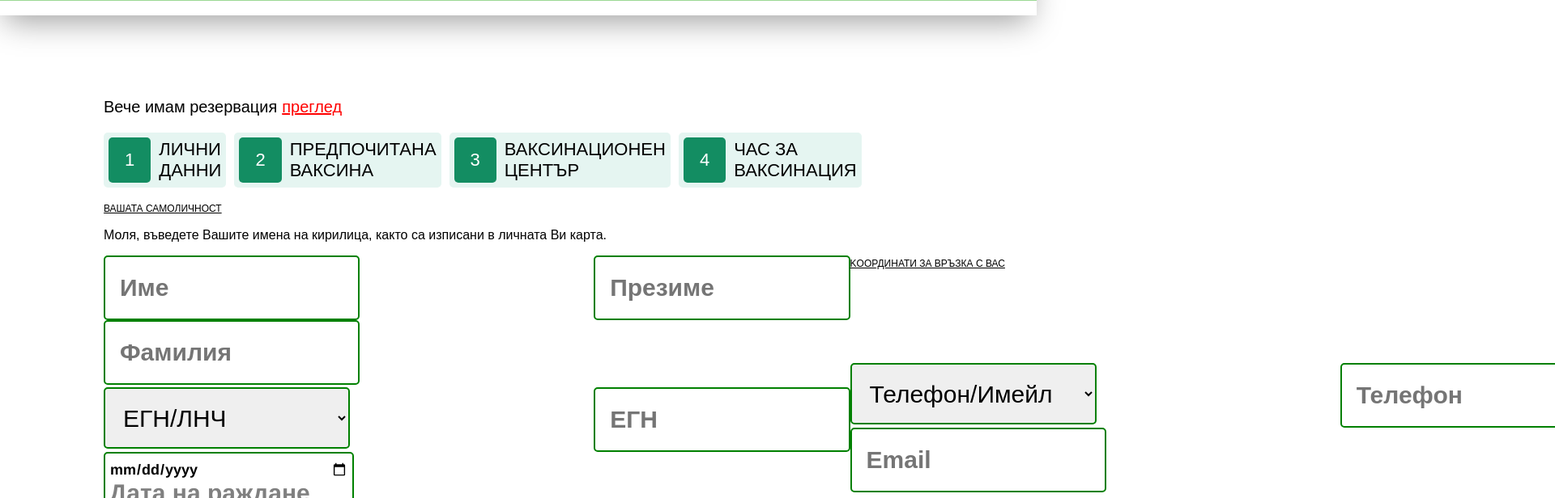
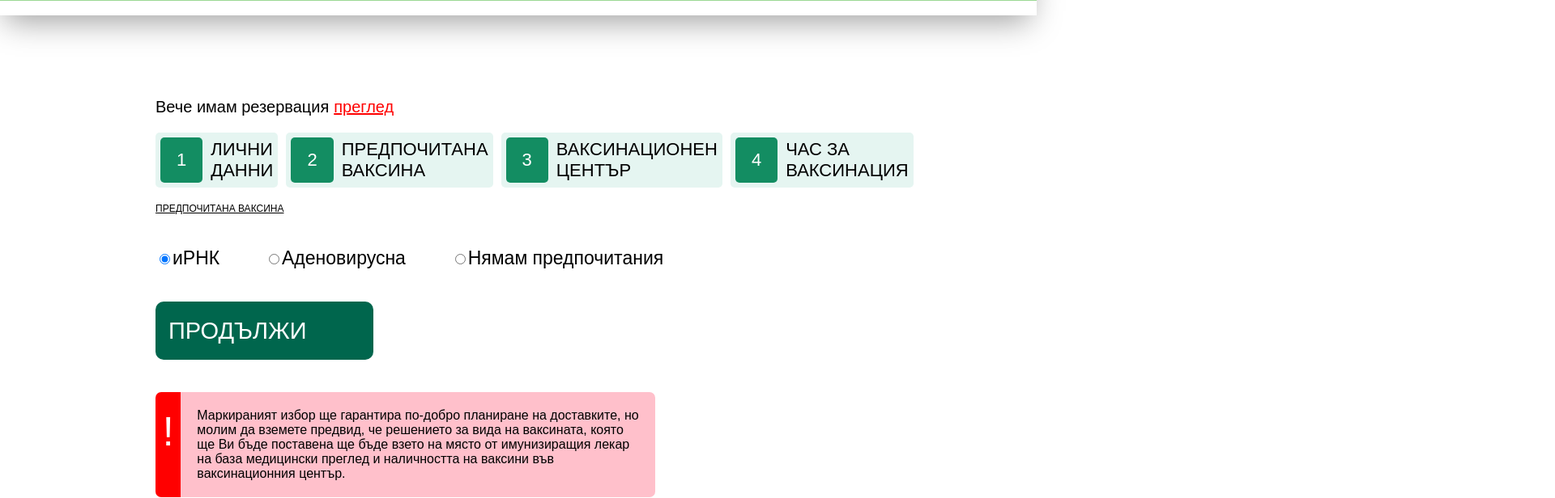
Before and after one commit to DenislavGolemanov/covidReg, a React (Create React App) app: page /registration/vaccine in a window 1280 px wide. Shown: the part 140-756 px from the top of the page at 81% size, 1920 px wide, since content can reach past the window. Built offline with nearby package versions, Linux system fonts and the light colour scheme.

Commit message:
Choice of Vaccine Page Created

```diff
--- a/src/App.css
+++ b/src/App.css
@@ -20,3 +20,30 @@
 
                         width: 70%;
                     }
+
+
+                    .small {
+
+                        font-size: 20px;
+                    }
+
+                    .registred {
+
+                        font-size: 20px;
+
+                        display: flex;
+
+                        margin: 20px 0px;
+                    }
+
+                    .registred p {
+                        margin: 0px 6px 0 0 ;
+                    }
+
+                    .link {
+
+                        margin-left: 30;
+                        text-decoration: underline;
+                        color: red;
+
+                    }
--- a/src/App.js
+++ b/src/App.js
@@ -8,6 +8,7 @@ import HomeView from '../src/components/HomePage/HomePage'
 import About from '../src/components/About/About'
 import Registration from '../src/components/Registration/Registration'
 import Reservation from  '../src/components/Login/Login'
+import Vaccine from '../src/components/Vaccine/Vaccine'
 
 
 
@@ -22,7 +23,8 @@ function App() {
       <Switch>
           <Route path="/" exact component={HomeView} />
           <Route path="/about" component={About} />
-          <Route path="/registration" component={Registration} />
+          <Route path="/registration/personal-record" component={Registration} />
+          <Route path="/registration/vaccine" component={Vaccine} />
           <Route path="/reservation" component={Reservation} />
 
       </Switch>
--- a/src/components/Header/Header.js
+++ b/src/components/Header/Header.js
@@ -13,7 +13,7 @@ function Header(props) {
                 <div className={style.registration}>
                     <span>Начало</span>
 
-                    <Link to="/registration">COVID-19 Регистрация за ваксинация</Link>
+                    <Link to="/registration/personal-record">COVID-19 Регистрация за ваксинация</Link>
                 </div>
             </div>
 
--- a/src/components/Login/Login.js
+++ b/src/components/Login/Login.js
@@ -16,8 +16,8 @@ function Login(props) {
             <div className="content">
                 <section className="small">
 
-                    <span>Вашата Самоличност</span>
-                    <p>Моля, въведете Вашите имена на кирилица, както са изписани в личната Ви карта.</p>
+                    <span>Идентификация</span>
+                    <p>Моля, въведете кодът, който сте получили, и данните, с които сте запазили вашия час за имунизация</p>
 
                 </section>
 
--- a/src/components/Registration/Registration.js
+++ b/src/components/Registration/Registration.js
@@ -27,9 +27,9 @@ class Registration extends Component {
             <div className={style.wrapper}>
                 <div className={style.content}>
 
-                <section className={style.registred}>
+                <section className="registred">
                     <p>Вече имам резервация</p>
-                    <Link to="/reservation" className={style.link}>преглед</Link>
+                    <Link to="/reservation" className="link">преглед</Link>
                 </section>
 
                 <Menu data = {menuOptions}/>
--- a/src/components/Registration/Registration.module.css
+++ b/src/components/Registration/Registration.module.css
@@ -13,26 +13,6 @@
 
 }
 
-.registred {
-
-    font-size: 20px;
-
-    display: flex;
-
-    margin: 20px 0px;
-}
-
-.registred p {
-    margin: 0px 6px 0 0 ;
-}
-
-.link {
-
-    margin-left: 30;
-    text-decoration: underline;
-    color: red;
-
-}
 
 
 
--- /dev/null
+++ b/src/components/Vaccine/Vaccine.js
@@ -0,0 +1,71 @@
+import style from '../Vaccine/Vaccine.module.css'
+
+import {Link} from 'react-router-dom'
+
+import Menu from '../Menu/Menu'
+import Button from '../commonComponents/Button/Button'
+
+
+
+
+function Vaccine(props) {
+
+    let menuOptions = ['Лични данни' , 'Предпочитана ваксина' , 'Ваксинационен център' , 'Час за ваксинация']
+
+    return(
+        <div className="wrapper">
+
+            <div className="content">
+
+            <section className='registred'>
+                    <p>Вече имам резервация</p>
+                    <Link to="/reservation" className="link">преглед</Link>
+            </section>
+
+            <Menu data = {menuOptions}/>
+
+            <span>Предпочитана ваксина</span>
+
+            <form action="">
+
+                <div className={style.radioOptions}>
+
+                    <div className={style.option}>
+                    <input type="radio" id="rnk" name="vaccinePreference" value="rnk"
+                            checked />
+                    <label for="rnk">иРНК</label>
+                    </div>
+
+                    <div className={style.option}>
+                    <input type="radio" id="adeno" name="vaccinePreference" value="adeno" />
+                    <label for="adeno">Аденовирусна</label>
+                    </div>
+
+                    <div className={style.option}>
+                    <input type="radio" id="none" name="vaccinePreference" value="none" />
+                    <label for="none">Нямам предпочитания</label>
+                    </div>
+
+                </div>
+
+
+                        <Button name={'Продължи'} />
+            </form>
+
+
+            <section className={style.warning}>
+                <div className={style.red}>!</div>
+                <div className={style.pink}>
+                    Маркираният избор ще гарантира по-добро планиране на доставките, но молим да вземете предвид, че решението за вида на ваксината, която ще Ви бъде поставена ще бъде взето на място от имунизиращия лекар на база медицински преглед и наличността на ваксини във ваксинационния център.
+                </div>
+            </section>
+
+
+
+            </div>
+        </div>
+    )
+
+}
+
+export default Vaccine
--- /dev/null
+++ b/src/components/Vaccine/Vaccine.module.css
@@ -0,0 +1,39 @@
+.warning {
+
+    width: 70%;
+    display: flex;
+    flex-flow: row wrap;
+    margin: 5vh 0;
+}
+
+.red {
+    border-top-left-radius: 7px;
+    border-bottom-left-radius: 7px;
+
+    color: white;
+    font-size: 50px;
+    text-align: center;
+    width: 5%;
+    padding: 20px 0;
+    background-color: red;
+}
+
+.pink {
+
+    border-top-right-radius: 7px;
+    border-bottom-right-radius: 7px;
+
+    width: 87%;
+    padding: 20px;
+    background-color: pink;
+}
+
+.radioOptions {
+
+    margin: 5vh 0;
+    font-size: 23px;
+    display: flex;
+    width: 70%;
+    justify-content: space-between;
+
+}
```
